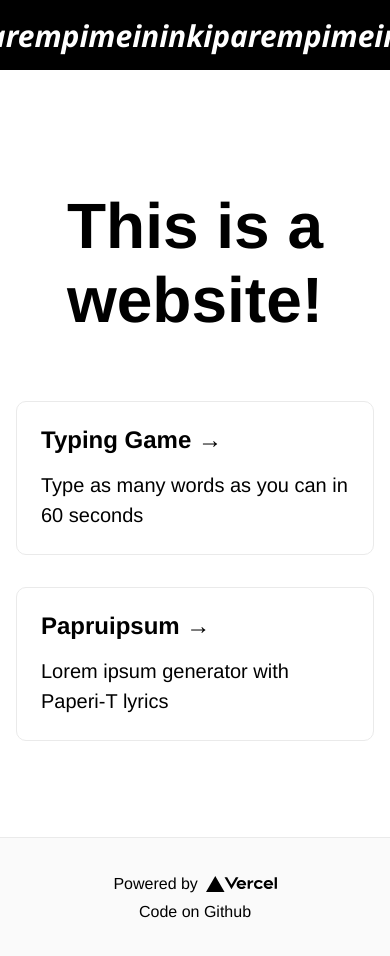
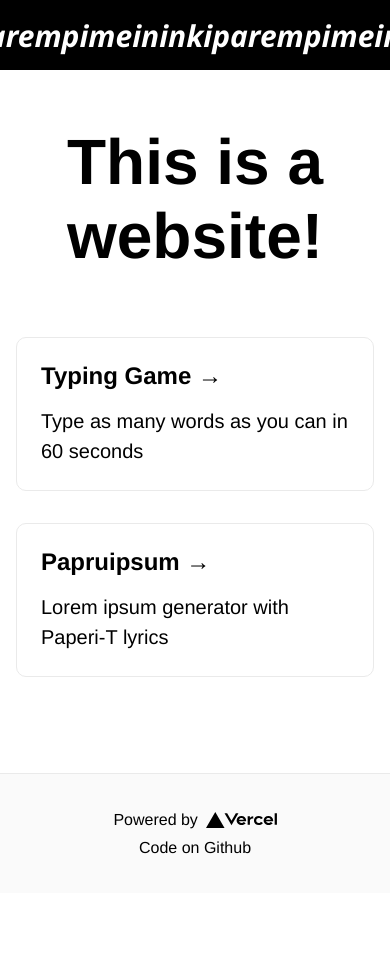
Before and after one commit to apltola/parempimeininki, a Next.js app: page / in a window 390 px wide. After the commit the page ends 893 px from the top, so only its background shows below. Built offline with nearby package versions, Linux system fonts and the light colour scheme.

Commit message:
style updates

```diff
--- a/styles/Home.module.css
+++ b/styles/Home.module.css
@@ -78,4 +78,8 @@
     width: 100%;
     flex-direction: column;
   }
+
+  .container {
+    padding: 1rem 0 5rem 0;
+  }
 }
--- a/styles/Papru.module.css
+++ b/styles/Papru.module.css
@@ -1,5 +1,5 @@
 .container {
-  padding: 3rem 0 5rem 0;
+  padding: 3rem 1rem 5rem 1rem;
   display: flex;
   justify-content: center;
 }
@@ -56,3 +56,9 @@
   line-height: 28px;
   color: black;
 }
+
+@media screen and (max-width: 640px) {
+  .container {
+    padding: 1rem 1rem 6rem 1rem;
+  }
+}
--- a/styles/Typing.module.css
+++ b/styles/Typing.module.css
@@ -90,4 +90,8 @@
   .word {
     font-size: 30px;
   }
+
+  .container {
+    padding: 1rem 0 6rem 0;
+  }
 }
```
Also changed, not shown: lib/words.js.
